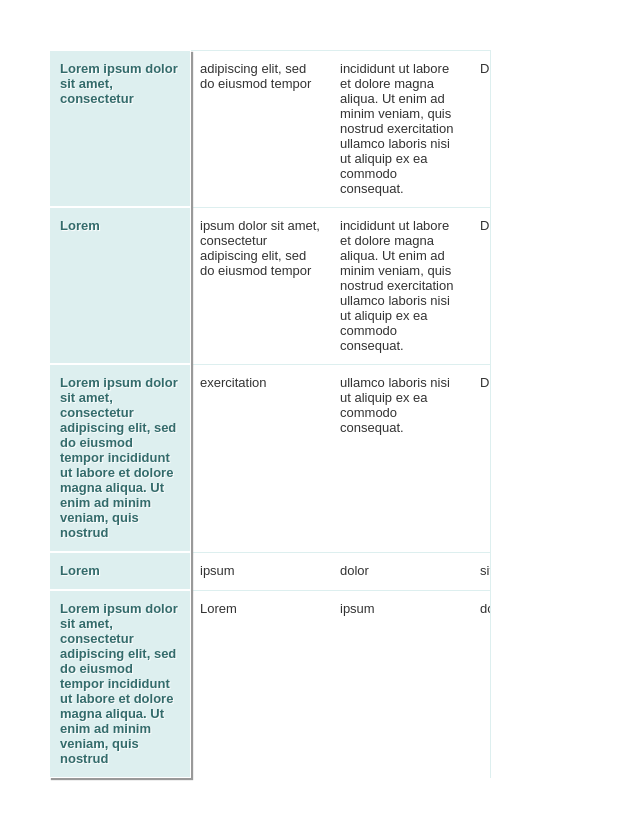
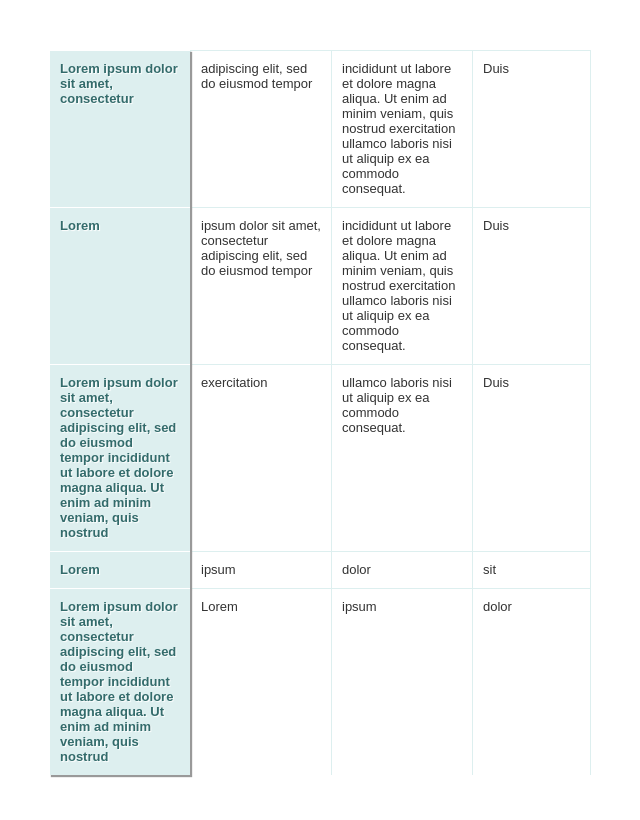
Before and after one commit to JustinMorgan/StickyTableColumns, a website: page index.html in a window 1280 px wide. Shown: the whole page, without its empty margins (1-641 px from the left). Drawn offline with Linux system fonts and the light colour scheme.

Commit message:
Made everything more dynamic, added comments, separated non-functional CSS from the relevant stuff.

```diff
--- a/index.html
+++ b/index.html
@@ -7,12 +7,57 @@
     <title>Sticky Table Columns | Proof-of-Concept</title>
     <meta name="viewport" content="width=device-width">
     <link rel="stylesheet" type="text/css" href="style.css" />
+    <style>
+      /*************************************************************
+      Style rules unrelated to "sticky" behavior, just here to make
+      the page look pretty
+      *************************************************************/
+      html, body {
+        height: 100%;
+        font-family: sans-serif;
+        -webkit-text-size-adjust: 100%;
+        -ms-text-size-adjust: 100%;
+      }
+      body {
+        margin: 50px;
+      }
+      .scroll {
+        border-right: 1px solid #DDEFEF;
+        width: 400px;
+      }
+      table {
+        border: none;
+        border-collapse: separate;
+        border-spacing: 0;
+        font: normal 13px Arial, sans-serif;
+      }
+      th, td {
+        border: none;
+        border-top: solid 1px;
+        border-left: solid 1px;
+        text-shadow: 1px 1px 1px #fff;
+        text-align: left;
+        vertical-align: top;
+        padding: 10px;
+        width: 120px;
+      }
+      th {
+        background-color: #DDEFEF;
+        border-color: #fff;
+        color: #336B6B;
+        box-shadow: 2px 2px 1px #999;
+      }
+      td {
+        border-color: #DDEFEF;
+        color: #333;
+      }
+    </style>
   </head>
 
   <body>
-    <div class="wrap">
-      <div class="scroll">
-        <table>
+    <!-- <div class="wrap"> -->
+      <!-- <div class="scroll"> -->
+        <table class="stickify">
           <tbody>
             <tr>
               <th>Lorem ipsum dolor sit amet, consectetur</th>
@@ -69,8 +114,8 @@
             </tr>
           </tbody>
         </table>
-      </div>
-    </div>
+      <!-- </div> -->
+    <!-- </div> -->
 
     <script src="sticky.js"></script>
   </body>
--- a/server.js
+++ b/server.js
@@ -4,6 +4,6 @@ const app = express();
 const port = process.env.PORT || 80;
 
 app.get('/', (req, res) => res.sendFile(path.join(__dirname, 'index.html')));
-app.get('*', (req, res) => res.redirect('/'));
+app.get('*', express.static("."));
 
 let server = app.listen(port, () => console.log('Node server listening on port ' + server.address().port));
--- a/sticky.js
+++ b/sticky.js
@@ -1,4 +1,48 @@
 (function() {
+  //Helper function to wrap an element in another one
+  function wrap(el, wrapper) {
+    el.parentNode.insertBefore(wrapper, el);
+    wrapper.appendChild(el);
+  }
+
+  //Note: Multiple "sticky" columns aren't supported yet, but could be with a few adjustments.
+  //This function assumes exactly one sticky column comprising the first cell of each row,
+  //all having the same width.
+  function createScrollBox(table) {
+    let scroll = table.parentNode;
+
+    //Ignore if there's already a scrollbox present.
+    if (!scroll.classList.contains("scroll")) {
+      //Create a div.scroll wrapper element to be injected around the table.
+      scroll = document.createElement('div');
+      scroll.classList.add("scroll");
+
+      //Now we need to offset the scrollable box by the width of the "sticky" column to make sure
+      //the scrollbar and non-floating cells aren't hidden beneath them. To do that, we have to
+      //calculate the total offsetWidth of the sticky column.
+      //Since this version supports only one sticky column, we can just use the first cell of the
+      //first row.
+      //NOTE: It's much easier to simply set this value manually in the CSS. This is here to
+      //demonstrate that it can be done dynamically.
+      if (table && table.rows[0] && table.rows[0].cells[0]) {
+        let topRow = table.rows[0];
+        let stickyCell = topRow.cells[0];
+        let stickyWidth = stickyCell.offsetWidth;
+        scroll.style.marginLeft = stickyWidth + "px";
+      }
+
+      wrap(table, scroll);
+    }
+
+    //Now we need an outer shell with position:relative for the floating header to stick to.
+    //Ignore if there's already an outer wrapper.
+    if (!scroll.parentNode.classList.contains("wrap")) {
+      let wrapper = document.createElement('div');
+      wrapper.classList.add("wrap");
+      wrap(scroll, wrapper);
+    }
+  }
+
   //Making the sticky column float in place is easy; we did that with a few lines of CSS. Our problem
   //now is that we've pulled it out of the normal flow by setting position:absolute on it. That means
   //the row won't automatically stretch to match its height, nor will short "sticky cells" stretch to
@@ -7,7 +51,7 @@
   //to fill that height. Since padding and border could conceivably be different across the row, we
   //need to take those into account during both steps: Include them when calculating rowHeight, then
   //subtract them again when setting each cell's CSS height property.
-  function normalizeHeights(table) {
+  function normalizeRowHeights(table) {
     //Grab all table rows and convert it into an array
     let rows = [].slice.apply(table.rows);
 
@@ -44,7 +88,11 @@
     });
   }
 
-  //Since this is an example, grab the one and only table on the page and process it.
-  let table = document.getElementsByTagName("table")[0];
-  normalizeHeights(table);
-})()
+  //Grab all the tables on the page with the "stickify" flag class and fix all their row heights.
+  let tables = document.querySelectorAll("table.stickify");
+  [].forEach.call(tables, table =>{
+    createScrollBox(table);
+    normalizeRowHeights(table);
+    table.style.visibility = "inherit";
+  });
+})();
--- a/style.css
+++ b/style.css
@@ -1,60 +1,29 @@
+/*************************************************************
+CSS portion of "sticky" behavior
 
-html, body {
-  height: 100%;
-  font-family: sans-serif;
-  -webkit-text-size-adjust: 100%;
-  -ms-text-size-adjust: 100%;
-}
-body {
-  margin: 50px;
-}
+This does most of the work in "stickifying" the table's header
+column:
+- Float the cells with position:absolute
+- Offset the remaining cells so they aren't hidden under the
+  floating column
+- Envelop the non-floating columns in a box of fixed width,
+  enable horizontal scrolling, and ensure that the scroll bar
+  doesn't extend beneath the floating column
+*************************************************************/
 .wrap {
   position: relative;
 }
 .scroll {
-  margin-left: 141px;
   overflow-x: scroll;
   overflow-y: visible;
-  width: 300px;
-  border-right: 1px solid #DDEFEF;
 }
-table {
-  border: none;
-  border-right: solid 1px #DDEFEF;
-  border-collapse: separate;
-  border-spacing: 0;
-  font: normal 13px Arial, sans-serif;
+table.stickify {
   table-layout: fixed;
   width: 1px;
+  visibility: hidden;
 }
-table thead th {
-  background-color: #DDEFEF;
-  border: none;
-  color: #336B6B;
-  padding: 10px;
-  text-align: left;
-  text-shadow: 1px 1px 1px #fff;
-  white-space: nowrap;
-}
-table tbody th {
-  background-color: #DDEFEF;
-  border: 1px solid #fff;
-  color: #336B6B;
-  padding: 10px;
-  text-align: left;
-  text-shadow: 1px 1px 1px #fff;
+table.stickify tbody th {
   left: 0;
   position: absolute;
   top: auto;
-  width: 120px;
-  vertical-align: top;
-  box-shadow: 2px 2px 1px #999;
 }
-table tbody td {
-  border-top: solid 1px #DDEFEF;
-  color: #333;
-  padding: 10px;
-  text-shadow: 1px 1px 1px #fff;
-  vertical-align: top;
-  width: 120px;
-}
```
Also changed, not shown: favicon.ico (added).
